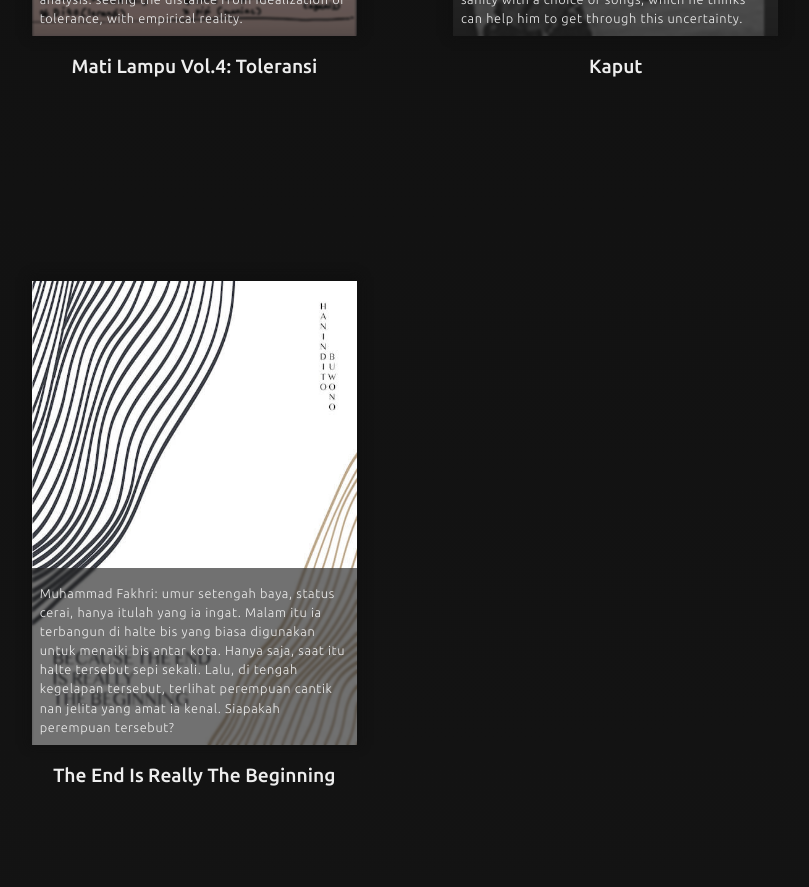
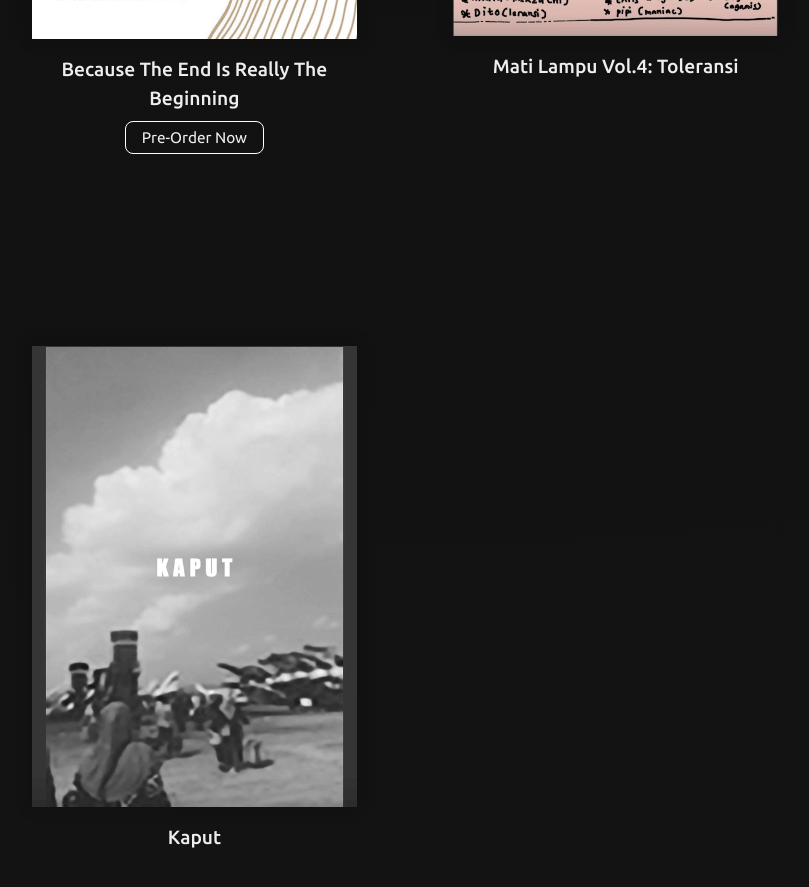
Before and after one commit to andikawilliam/ditobuwono, a Vue app: page / in a window 1280 px wide. Shown: the part 6620-7507 px from the top of the page, without its empty margins (235-1044 px from the left). Built offline with nearby package versions, Linux system fonts and the light colour scheme.

Commit message:
added new button for pre-order writing

```diff
--- a/src/content/PortfolioWriting.ts
+++ b/src/content/PortfolioWriting.ts
@@ -24,6 +24,21 @@ export default Vue.extend({
       publications: [
         {
           id: 1,
+          src: "https://www.bukuindie.com/p/because-the-end-is-really-the-beginning/",
+          cover: CoverTheEnd,
+          title: "Because The End Is Really The Beginning",
+          description: `
+          Muhammad Fakhri: umur setengah baya, status cerai, hanya itulah yang ia ingat.
+          Malam itu ia terbangun di halte bis yang biasa digunakan untuk menaiki bis antar kota.
+          Hanya saja, saat itu halte tersebut sepi sekali.
+
+          Lalu, di tengah kegelapan tersebut, terlihat perempuan cantik nan jelita yang amat ia kenal.
+          Siapakah perempuan tersebut?
+          `,
+          orderLink: "https://www.bukuindie.com/p/because-the-end-is-really-the-beginning/"
+        },
+        {
+          id: 2,
           src:
             "https://issuu.com/matilampu/docs/mati_lampu_vol4_7f301e70bf19a9",
           cover: CoverToleransi,
@@ -36,7 +51,7 @@ export default Vue.extend({
           `
         },
         {
-          id: 2,
+          id: 3,
           src: "https://issuu.com/haninditobuwono9413/docs/kaput_rev",
           cover: CoverKaput,
           title: "Kaput",
@@ -47,18 +62,6 @@ export default Vue.extend({
             him to get through this uncertainty.
           `
         },
-        {
-          id: 3,
-          src: "https://www.bukuindie.com/p/because-the-end-is-really-the-beginning/",
-          cover: CoverTheEnd,
-          title: "The End Is Really The Beginning",
-          description: `
-          Muhammad Fakhri: umur setengah baya, status cerai, hanya itulah yang ia ingat.
-          Malam itu ia terbangun di halte bis yang biasa digunakan untuk menaiki bis antar kota. Hanya saja, saat itu halte tersebut sepi sekali.
-          Lalu, di tengah kegelapan tersebut, terlihat perempuan cantik nan jelita yang amat ia kenal.
-          Siapakah perempuan tersebut?
-          `
-        }
       ]
     };
   },
--- a/src/pages/PagePortfolioWriting.vue
+++ b/src/pages/PagePortfolioWriting.vue
@@ -11,21 +11,31 @@
       >
         <a :href="publication.src">
           <div class="cover-container relative grayscale">
+            <div class="absolute h-0 description-text bottom-0 flex items-center overflow-hidden">
+              <p
+                class="font-light pt-2 px-2 lg:px-6"
+                v-html="publication.description"
+              />
+            </div>
             <img
               :src="publication.cover"
               class="mx-auto publication-cover w-full"
             />
-            <div class="absolute h-1/2 description-text bottom-0 p-2">
-              <p class="font-light pt-2">
-                {{ publication.description }}
-              </p>
-            </div>
           </div>
         </a>
         <div class="px-2 pt-4">
           <p class="title-text text-center font-medium pb-2">
             {{ publication.title }}
           </p>
+          <div class="flex justify-center" v-if="publication.orderLink">
+            <button
+              class="order-text button mx-auto p-1 lg:px-4 border border-white rounded-lg hover:bg-white hover:text-black"
+            >
+              <a :href="publication.orderLink">
+                Pre-Order Now
+              </a>
+            </button>
+          </div>
         </div>
       </div>
     </div>
@@ -46,24 +56,48 @@
   transform: translateY(-1vw);
 }
 
+.cover-container:hover .description-text {
+  height: 100%;
+}
+
 .title-text {
   font-size: 1.5vw;
 }
 
 .description-text {
-  font-size: 1vw;
-  letter-spacing: 0.05em;
-  background-color: #1818189c;
+  transition: height 0.4s ease;
+  font-size: 1.2vw;
+  letter-spacing: 0.0375em;
+  background-color: #181818b7;
   backdrop-filter: blur(1px);
 }
 
-@media screen and (max-width: 960px) {
+ .order-text {
+    font-size: 1.2vw;
+  }
+
+@media screen and (max-width: 1023px) {
   .title-text {
     font-size: 5vw;
   }
 
   .description-text {
     font-size: 3.2vw;
+    height: auto;
+  }
+
+  .order-text {
+    font-size: 3.5vw;
+  }
+}
+
+@media screen and (max-width: 639px) {
+  .description-text {
+    font-size: 2.8vw;
+  }
+
+  .order-text {
+    font-size: 3vw;
   }
 }
 </style>
```
